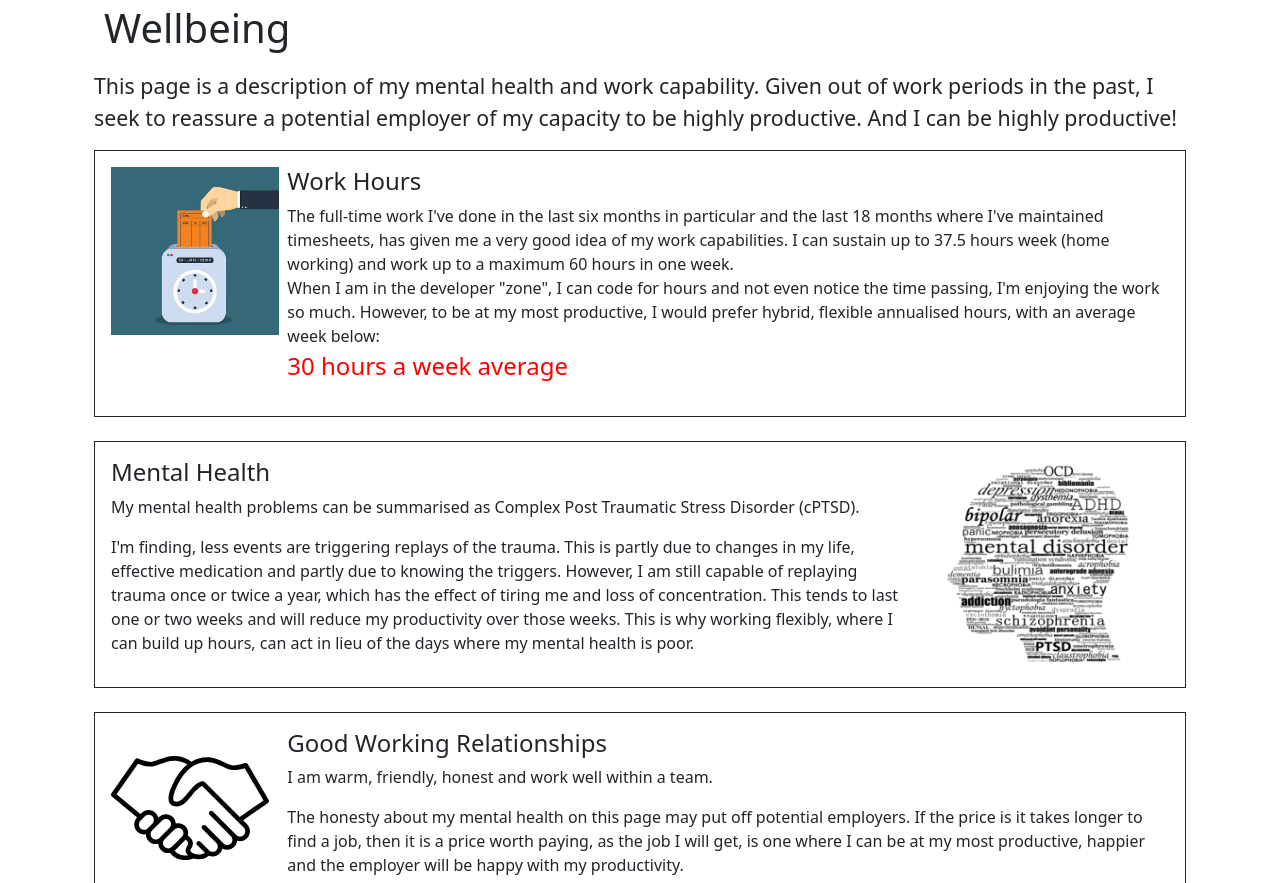
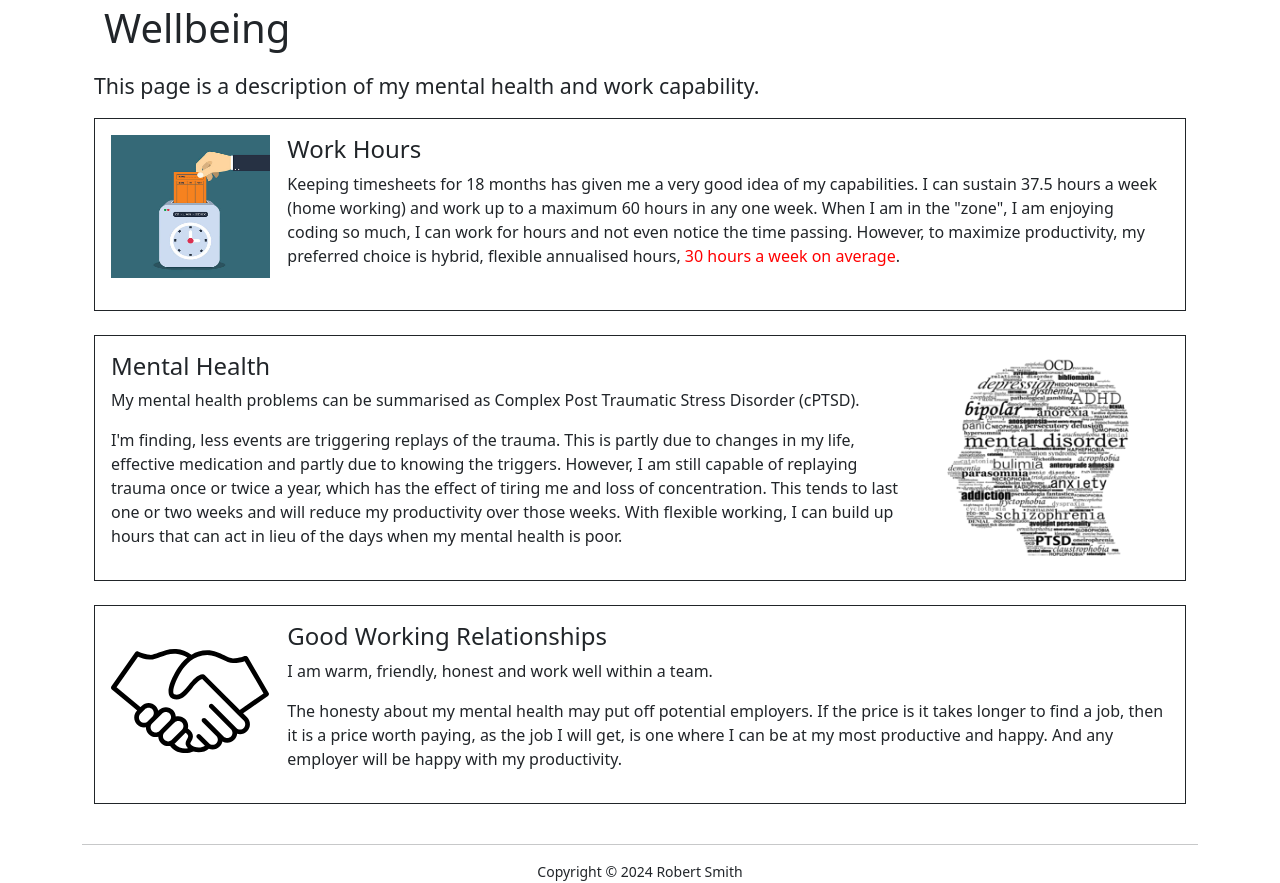
Before and after one commit to bobportfolio/bobportfolio, a Django app: template portfolio/templates/portfolio/wellbeing.html in a window 1280 px wide. Shown: the part 56-939 px from the top of the page. Run offline with Django 4.2, Linux system fonts and the light colour scheme; the template is opened without the code that fills it, so the values that code supplies are empty; parts of the project's set-up code (start-up, migrations or seed data) failed here and were passed over; some libraries are stand-ins or nearby versions.

Commit message:
2.5.5 wellbeing text improvements

```diff
--- a/portfolio/static/portfolio/wellbeing.css
+++ b/portfolio/static/portfolio/wellbeing.css
@@ -5,8 +5,8 @@
 }
 
 .wellbeing-img-clock {
-  height: 168px;
-  width: 168px;
+  height: 90%;
+  width: 90%;
 }
 
 .wellbeing-img-head {
@@ -29,10 +29,4 @@
 
 .weekly-hours {
   color: red;
-  font-size: 18pt;
 }
-
-.weekly-hours-table {
-  margin-left: auto;
-  margin-right: auto;
-}
--- a/portfolio/templates/portfolio/wellbeing.html
+++ b/portfolio/templates/portfolio/wellbeing.html
@@ -24,8 +24,6 @@
   <div>
     <p class="wellbeing-highlight">
       This page is a description of my mental health and work capability.
-      Given out of work periods in the past, I seek to reassure a potential employer
-      of my capacity to be highly productive. And I can be highly productive!
     </p>
   </div>
   <div class="row g-0 wellbeing-section">
@@ -35,12 +33,11 @@
     <div class="col-md-10">
         <h4>Work Hours</h4>
         <p>
-          The full-time work I've done in the last six months in particular and
-          the last 18 months where I've maintained timesheets, has given me a very good idea of my work capabilities.
-          I can sustain up to 37.5 hours week (home working) and work up to a maximum 60 hours in one week.<br>
-          When I am in the developer "zone", I can code for hours and not even notice the time passing, I'm enjoying the work so much.
-          However, to be at my most productive, I would prefer hybrid, flexible annualised hours, with an average week below:<br>
-          <span class="weekly-hours">30 hours a week average</span>
+          Keeping timesheets for 18 months has given me a very good idea of my capabilities.
+          I can sustain 37.5 hours a week (home working) and work up to a maximum 60 hours in any one week.
+          When I am in the "zone", I am enjoying coding so much, I can work for hours and not even notice the time passing.
+          However, to maximize productivity, my preferred choice is hybrid, flexible annualised hours,
+          <span class="weekly-hours">30 hours a week on average</span>.
         </p>
      </div>
   </div>
@@ -57,8 +54,7 @@
         However, I am still capable of replaying trauma once or twice a year, which
         has the effect of tiring me and loss of concentration. This tends to last one or two weeks
         and will reduce my productivity over those weeks.
-        This is why working flexibly, where I can build up hours, can act in lieu of the
-        days where my mental health is poor.
+        With flexible working, I can build up hours that can act in lieu of the days when my mental health is poor.
       </p>
     </div>
     <div class="col-md-3">
@@ -76,10 +72,10 @@
         I am warm, friendly, honest and work well within a team.
       </p>
       <p>
-        The honesty about my mental health on this page may put off potential employers.
+        The honesty about my mental health may put off potential employers.
         If the price is it takes longer to find a job, then it is a price worth paying,
-        as the job I will get, is one where I can be at my most productive, happier
-        and the employer will be happy with my productivity.
+        as the job I will get, is one where I can be at my most productive and happy.
+        And any employer will be happy with my productivity.
       </p>
     </div>
 </div>
```
